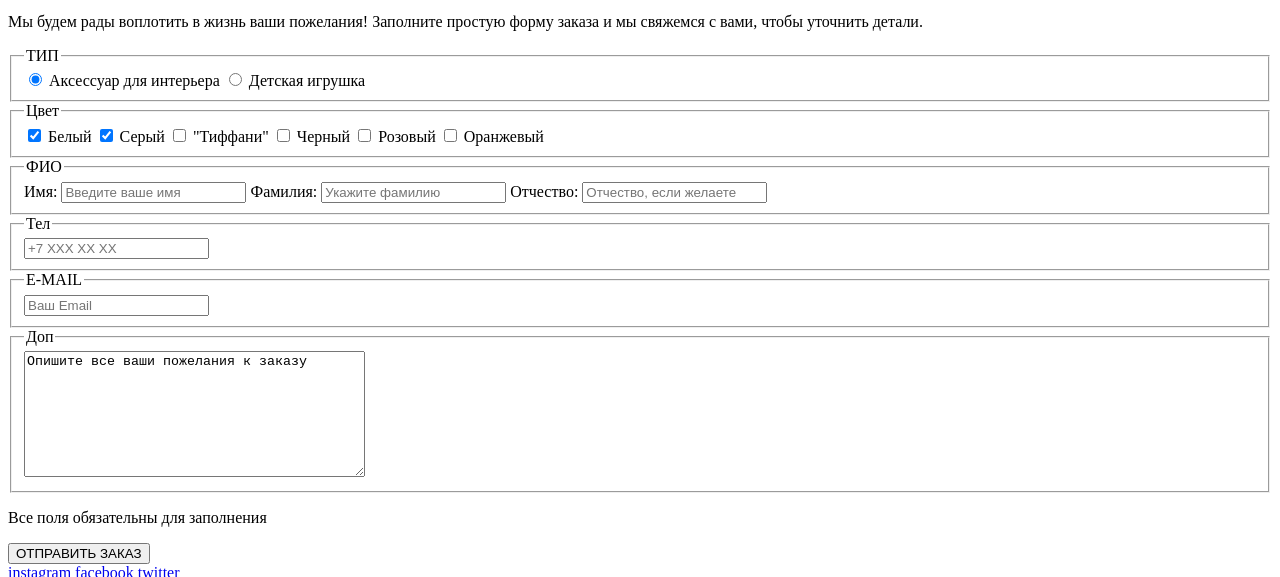
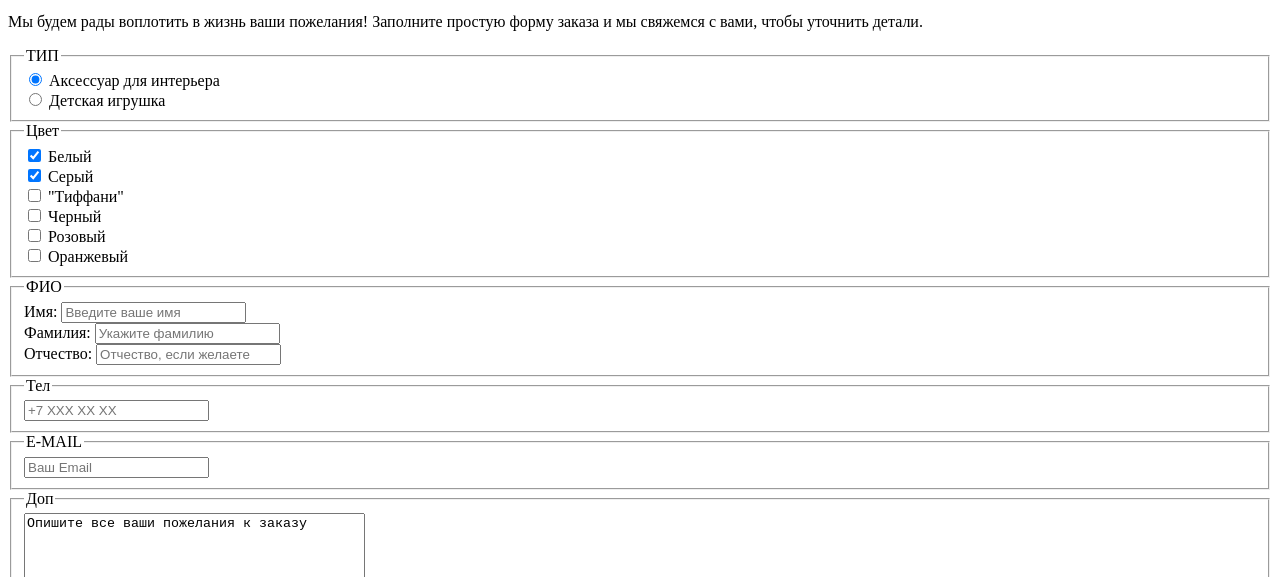
Before and after one commit to gerhard4671/212946-mishka, a website: page form.html in a window 1280 px wide. Shown: the part 223-800 px from the top of the page. Drawn offline with Linux system fonts and the light colour scheme.

Commit message:
1)Пару input+label оберул в div; 2) Кнопки сделал БЭМ-блоками

```diff
--- a/form.html
+++ b/form.html
@@ -32,34 +32,56 @@
             </p>
             <fieldset class="make-order__form-part">
                 <legend class="make-order__form-caption">ТИП</legend>
+                <div class="make-order__form-container">
                     <input type="radio" id="accesorise" name="type-choice" class="make-order__radio" checked value="accesorise">
                     <label for="accesorise" class="make-order__radio-label">Аксессуар для интерьера</label>
+                </div>
+                <div class="make-order__form-container">
                     <input type="radio" id="toy" name="type-choice" class="make-order__radio" value="toy">
                     <label for="toy" class="make-order__radio-label">Детская игрушка</label>
+                </div>
             </fieldset>
             <fieldset class="make-order__form-part">
                 <legend class="make-order__form-caption">Цвет</legend>
+                <div class="make-order__form-container">
                     <input type="checkbox" id="white" name="color1" class="make-order__check" checked value="c1">
                     <label for="white" class="make-order__check-label">Белый</label>
+                </div>
+                <div class="make-order__form-container">
                     <input type="checkbox" id="grey" name="color2" class="make-order__check" checked value="c2">
                     <label for="grey" class="make-order__check-label">Серый</label>
+                </div>
+                <div class="make-order__form-container">
                     <input type="checkbox" id="tiffany" name="color3" class="make-order__check" value="c3">
                     <label for="tiffany" class="make-order__check-label">"Тиффани"</label>
+                </div>
+                <div class="make-order__form-container">
                     <input type="checkbox" id="black" name="color4" class="make-order__check" value="c4">
                     <label for="black" class="make-order__check-label">Черный</label>
+                </div>
+                <div class="make-order__form-container">
                     <input type="checkbox" id="pink" name="color5" class="make-order__check" value="c5">
                     <label for="pink" class="make-order__check-label">Розовый</label>
+                </div>
+                <div class="make-order__form-container">
                     <input type="checkbox" id="orange" name="color6" class="make-order__check" value="c6">
                     <label for="orange" class="make-order__check-label">Оранжевый</label>
+                </div>
             </fieldset>
             <fieldset class="make-order__form-part">
                 <legend class="make-order__form-caption">ФИО</legend>
+                <div class="make-order__form-container">
                     <label for="user-name" class="make-order__name-label">Имя:</label>
                     <input type="text" placeholder="Введите ваше имя" id="user-name" name="name" class="make-order__name">
+                </div>
+                <div class="make-order__form-container">
                     <label for="surname" class="make-order__name-label">Фамилия:</label>
                     <input type="text" placeholder="Укажите фамилию" id="surname" name="surname" class="make-order__name">
+                </div>
+                <div class="make-order__form-container">
                     <label for="patronymic" class="make-order__name-label">Отчество:</label>
                     <input type="text" placeholder="Отчество, если желаете" id="patronymic" name="patronymic" class="make-order__name">
+                </div>
             </fieldset>
             <fieldset class="make-order__form-part">
                 <legend class="make-order__form-caption">Тел</legend>
@@ -74,7 +96,7 @@
                 <textarea name="name" rows="8" cols="40" name="add" class="make-order__add">Опишите все ваши пожелания к заказу</textarea>
             </fieldset>
             <p class="make-order__required">Все поля обязательны для заполнения</p>
-            <button type="submit" name="button" class="btn make-order__btn">ОТПРАВИТЬ ЗАКАЗ</button>
+            <button type="submit" name="button" class="btn">ОТПРАВИТЬ ЗАКАЗ</button>
         </form>
     </main>
     <footer class="page-footer">
```
Also changed, not shown: catalog.html (+1 -1 lines), index.html (+4 -4 lines). Lines whose indentation alone changed are shown as unchanged.
